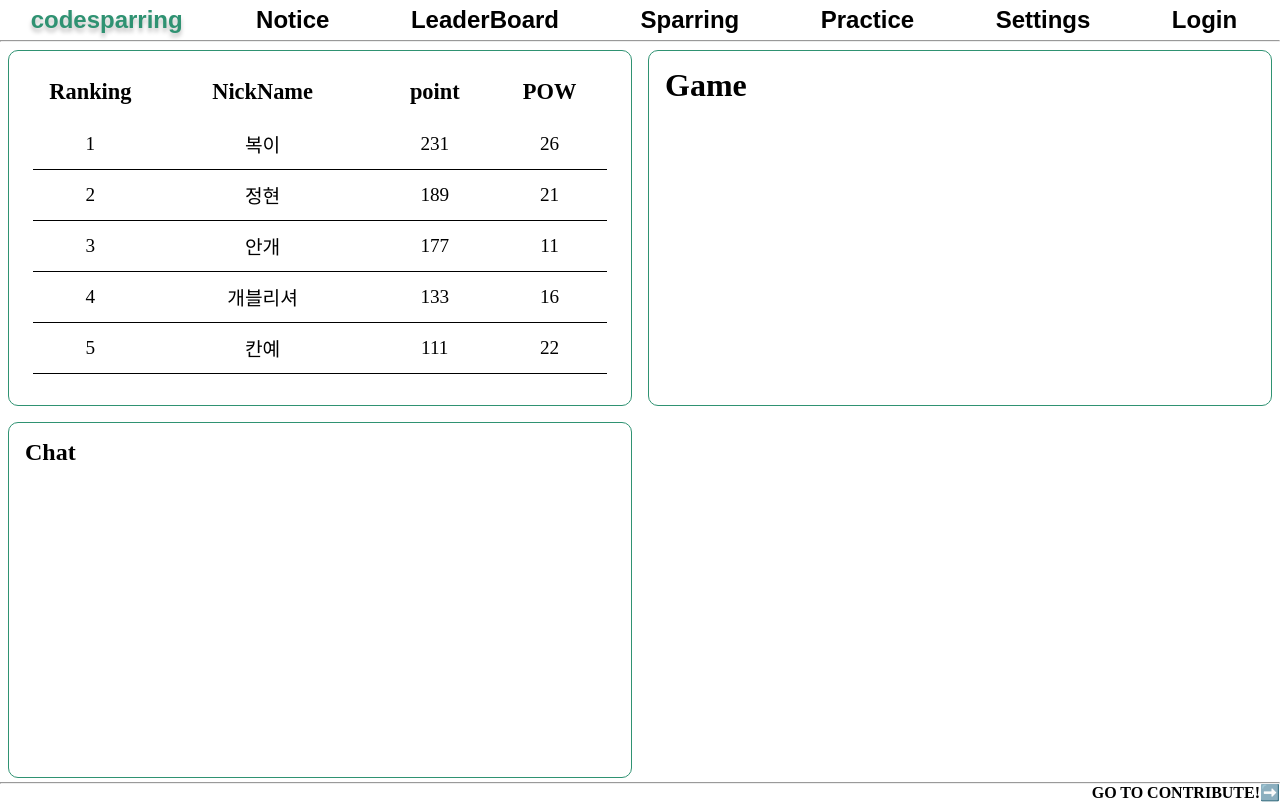
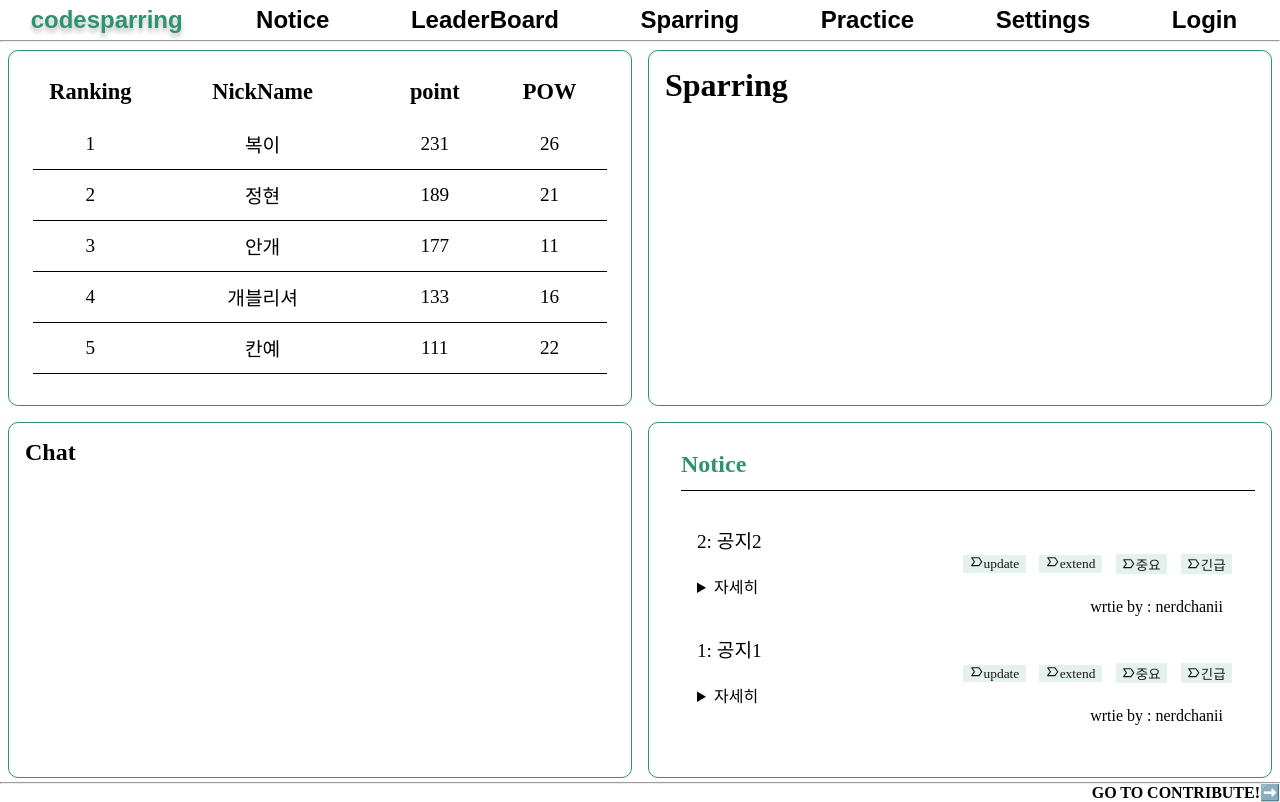
Before and after one commit to nerdchanii/codesparring-client, a React (Create React App) app: page / in a window 1280 px wide. Built offline with nearby package versions, Linux system fonts and the light colour scheme.

Commit message:
폴더및 파일명 변경 Game->Sparring

```diff
--- a/src/Pages/Game/Game.jsx
+++ /dev/null
@@ -1,4 +0,0 @@
-const Game = () => {
-  return <h1>Game</h1>;
-};
-export default Game;
--- a/src/Pages/Home/Home.jsx
+++ b/src/Pages/Home/Home.jsx
@@ -1,8 +1,8 @@
 import LeaderBoard from '../../components/leaderboard/Leaderboard';
 import Chat from '../Chat/Chat';
 import './Home.scss';
-import Game from '../Game/Game';
-
+import Sparring from '../Sparring/Sparring';
+import Notice from '../../components/Notice/Notice';
 const Home = () => {
   return (
     <div className="Home">
@@ -16,7 +16,10 @@ const Home = () => {
       </div>
       <div className="Right">
         <div className="Section">
-          <Game />
+          <Sparring />
+        </div>
+        <div className="Section">
+          <Notice />
         </div>
       </div>
     </div>
--- /dev/null
+++ b/src/Pages/Sparring/Sparring.jsx
@@ -0,0 +1,4 @@
+const Sparring = () => {
+  return <h1>Sparring</h1>;
+};
+export default Sparring;
```
